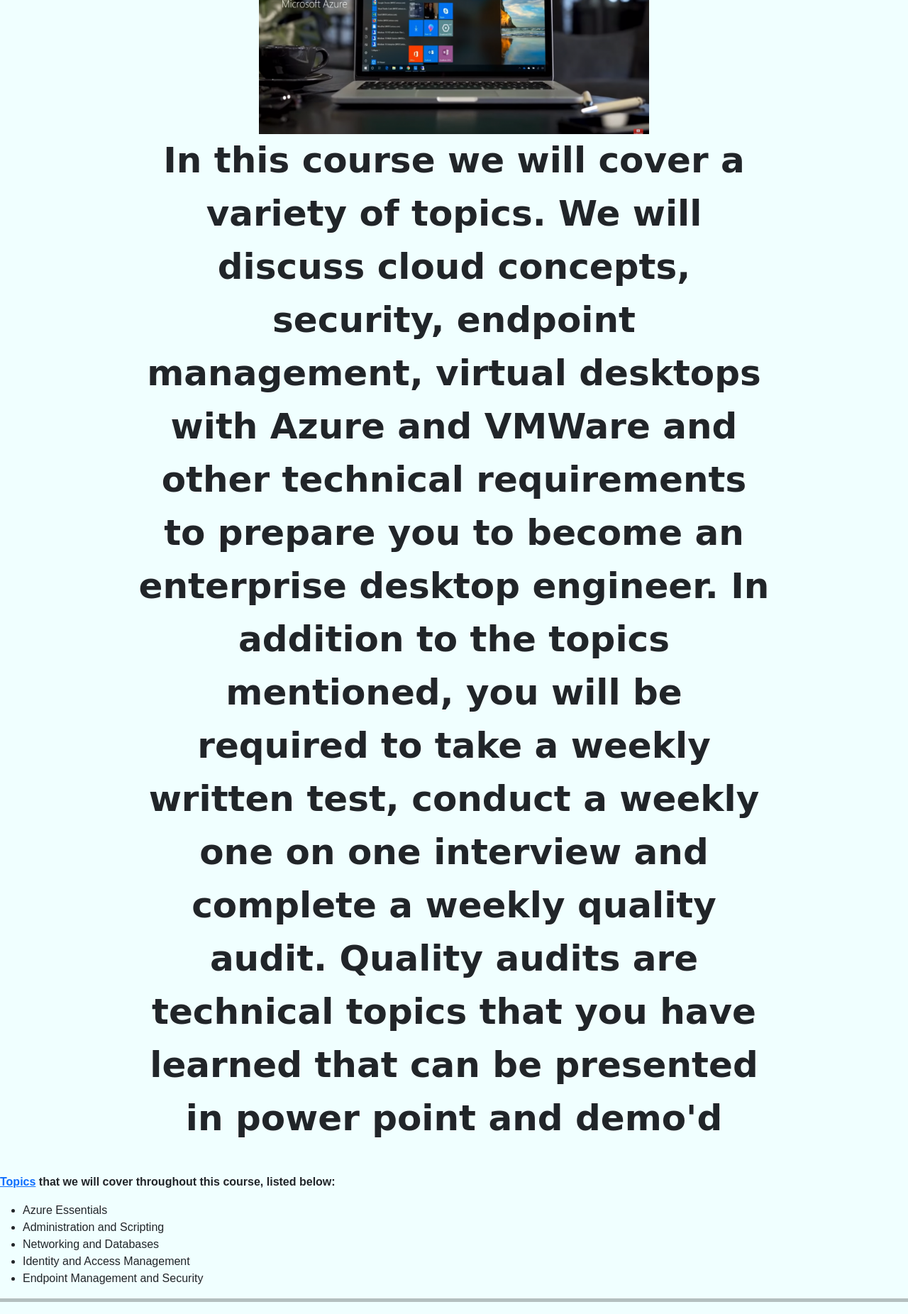
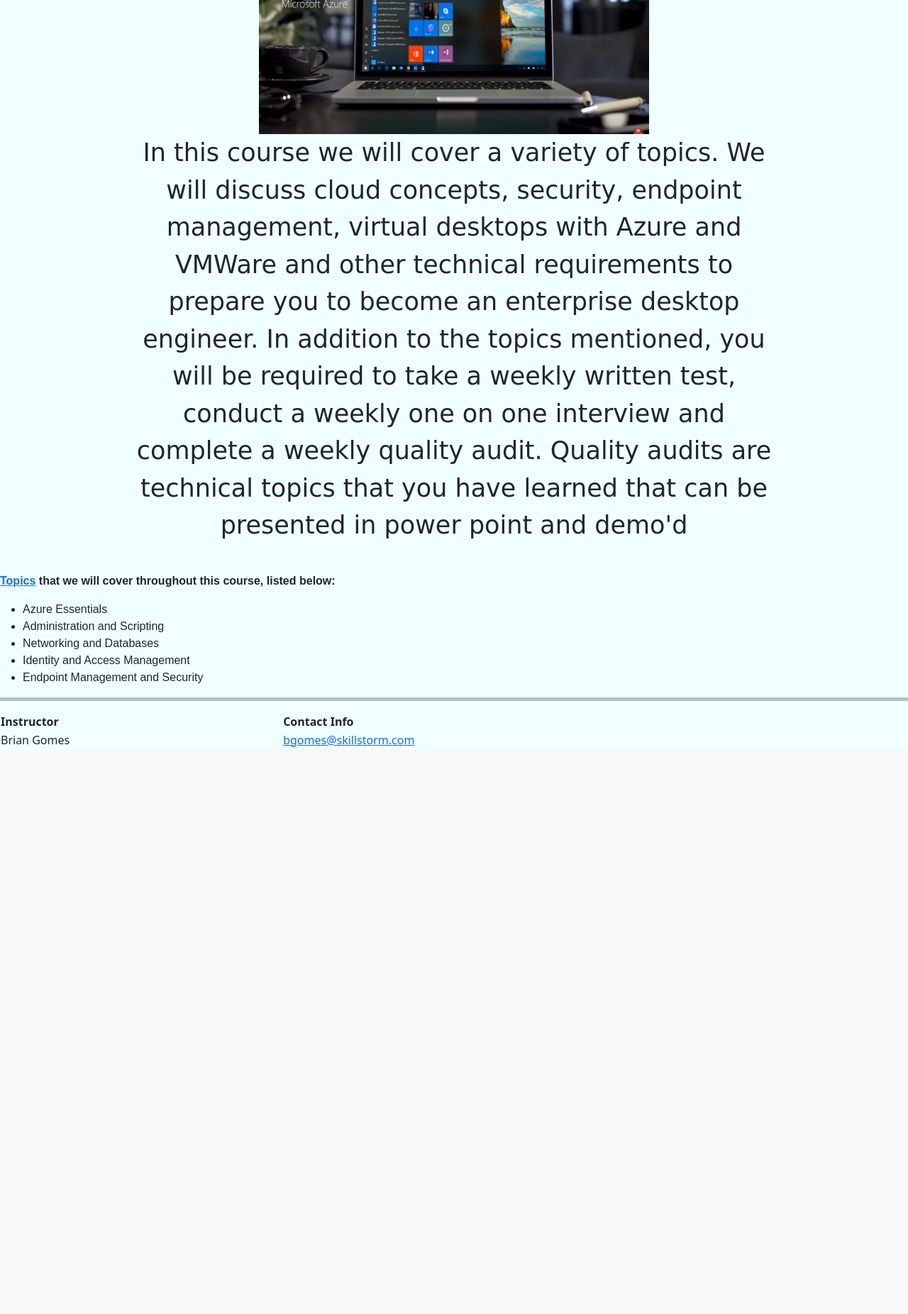
Before and after one commit to bdgomey/uem, a Flask app: page / in a window 1280 px wide. Shown: the part 260-2112 px from the top of the page at 71% size. After the commit the page ends 1313 px from the top, so only its background shows below. Run offline with Flask 2, Linux system fonts and the light colour scheme.

Commit message:
working on font

```diff
--- a/static/css/styles.css
+++ b/static/css/styles.css
@@ -24,6 +24,8 @@
   margin-right: auto;
   width: 70%;
   font-family: cursive;
+  font-size: 35px;
+  strong;
 }
 .topics {
   font-family: sans-serif; Bookman, URW Bookman L
--- a/templates/index.html
+++ b/templates/index.html
@@ -6,9 +6,9 @@
   </center>
   <center><img src="static\images\virtualdesktop.png" alt="" width="550" height="300"></center>
   <center>
-    <p class="intro"><font style="font-size:50px"><strong>In this course we will cover a variety of topics. We will discuss cloud concepts, security, endpoint management, virtual desktops with Azure and VMWare and other technical requirements to prepare you to become an enterprise desktop engineer.
+    <p class="intro">In this course we will cover a variety of topics. We will discuss cloud concepts, security, endpoint management, virtual desktops with Azure and VMWare and other technical requirements to prepare you to become an enterprise desktop engineer.
       In addition to the topics mentioned, you will be required to take a weekly written test, conduct a weekly one on one interview and complete a weekly quality audit. Quality audits are technical topics that you have learned that can be presented
-      in power point and demo'd</strong></font></p>
+      in power point and demo'd</p>
   </center>
   <br>
   <p class="topics"><strong><a href="{{ url_for('lessons') }}">Topics</a> that we will cover throughout this course, listed below:</strong></p>
```
